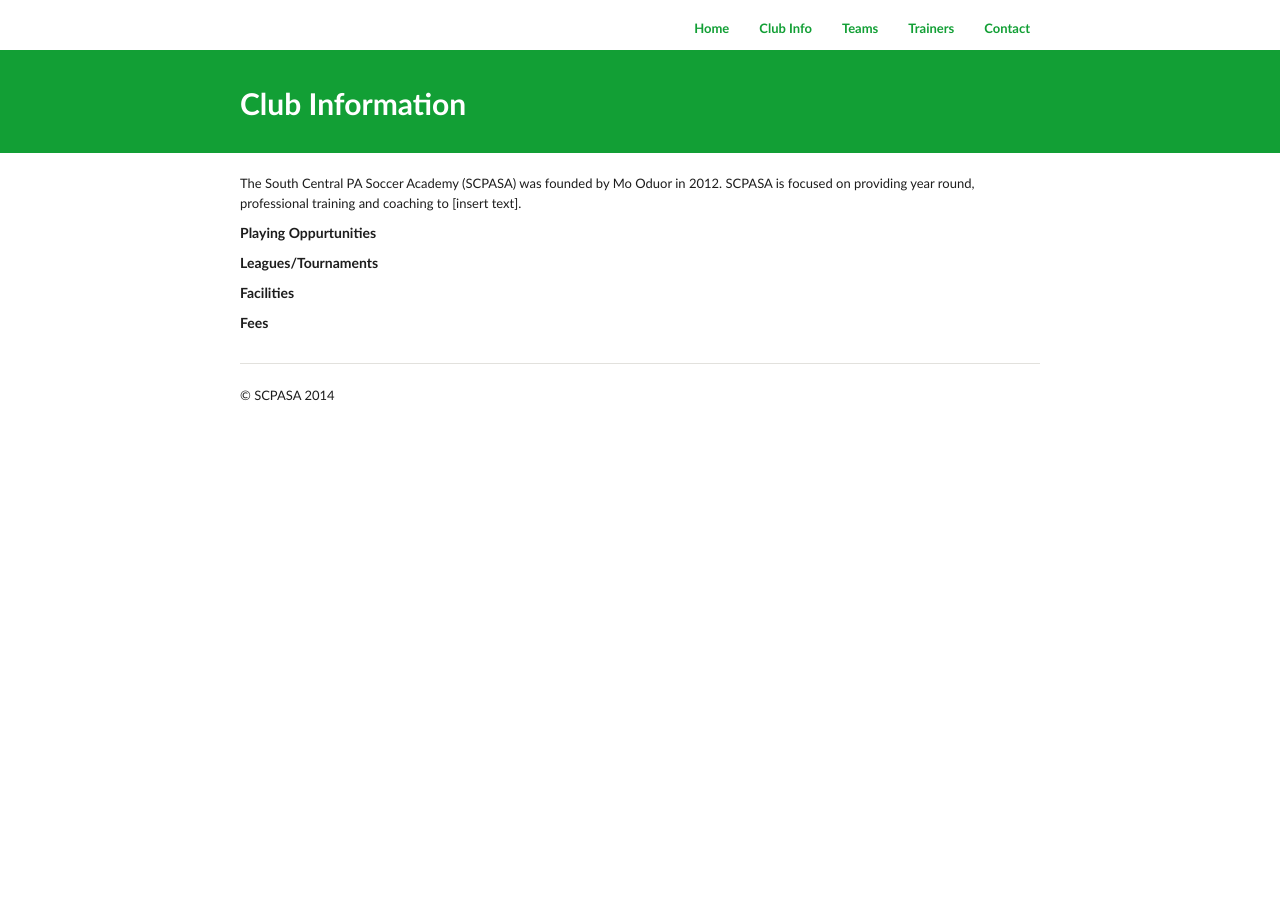
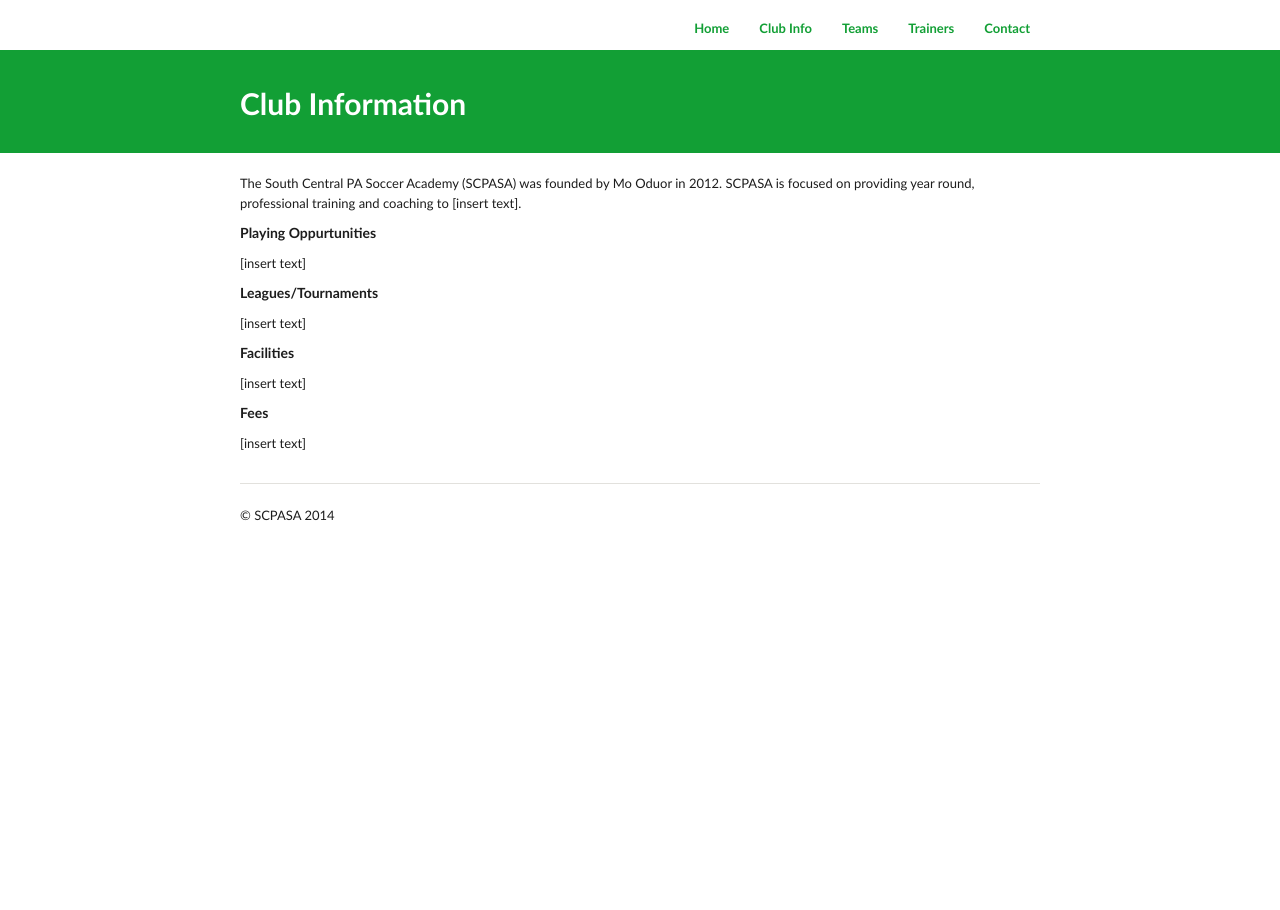
Before and after one commit to SCPASA/SCPASA.github.io, a Jekyll site: the page built from club-info.md, in a window 1280 px wide. Built offline with Jekyll 4.4.1, drawn with Linux system fonts in a browser that asks for light colours; Markdown is read by kramdown in place of the engine named in the settings.

Commit message:
Update club-info.md

```diff
--- a/club-info.md
+++ b/club-info.md
@@ -8,9 +8,13 @@
 The South Central PA Soccer Academy (SCPASA) was founded by Mo Oduor in 2012. SCPASA is focused on providing year round, professional training and coaching to [insert text].
 
 ##### Playing Oppurtunities
+[insert text]
 
 ##### Leagues/Tournaments
+[insert text]
 
 ##### Facilities
+[insert text]
 
 ##### Fees
+[insert text]
```
